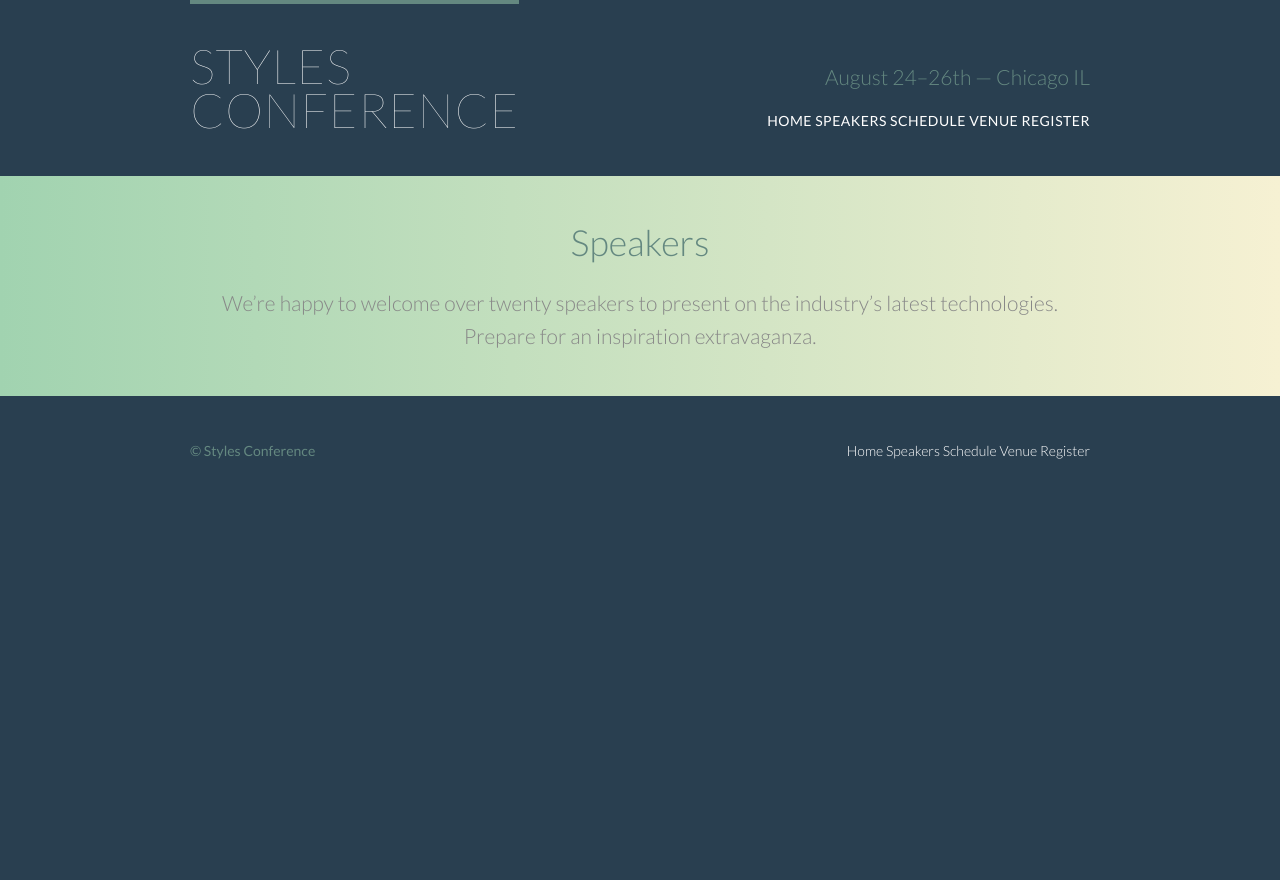
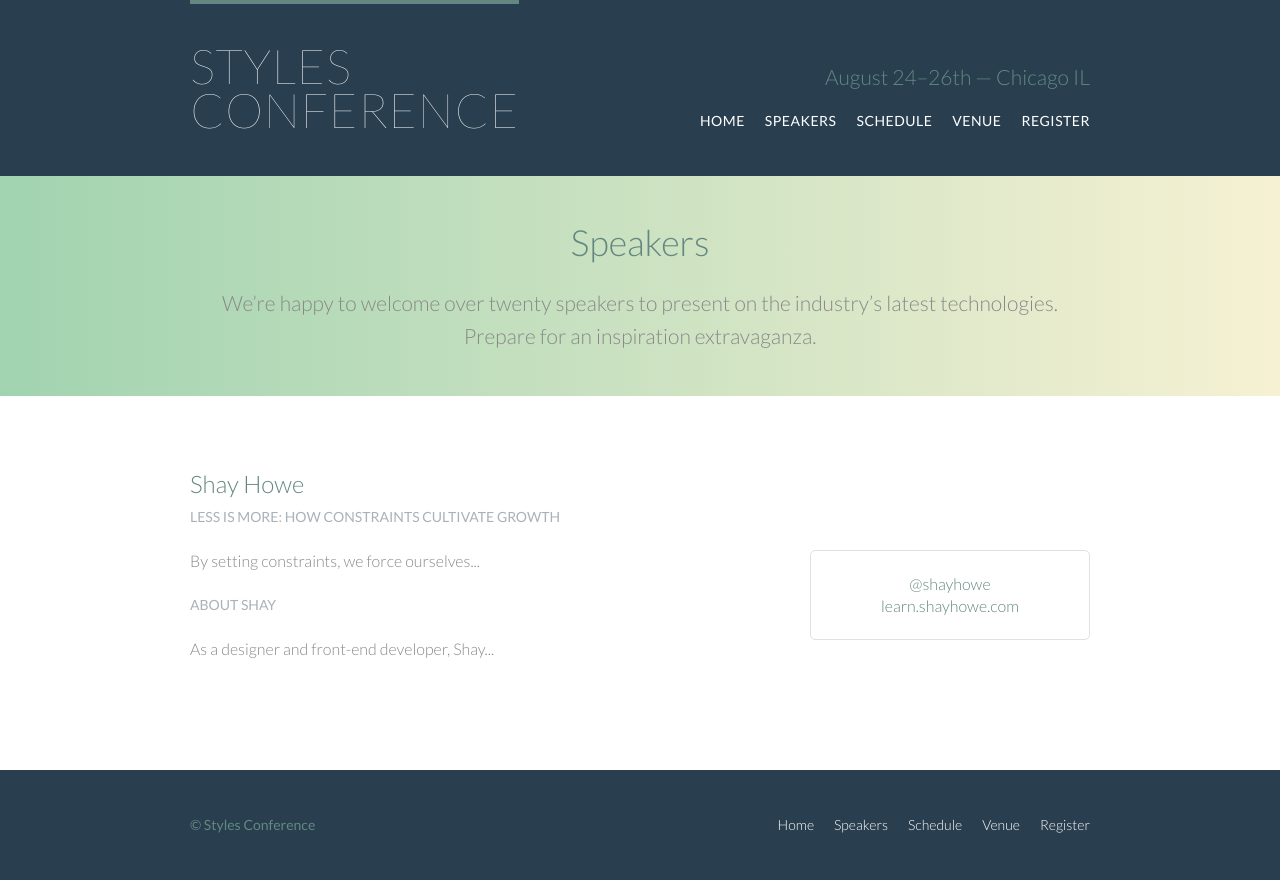
Before and after one commit to AgathaLynn/web-development-learning-path, a plain HTML site: page learn-to-code/examples-from-reading/styles-conference/speakers.html in a window 1280 px wide. Before the commit the page ends 800 px from the top, so only its background shows below. Drawn offline with Linux system fonts and the light colour scheme.

Commit message:
include changes from chapter 8

```diff
--- a/learn-to-code/examples-from-reading/styles-conference/assets/stylesheets/main.css
+++ b/learn-to-code/examples-from-reading/styles-conference/assets/stylesheets/main.css
@@ -251,6 +251,24 @@ cite, em {
 
 /*
   =========================================
+	SPEAKERS
+	=========================================
+*/
+
+.speaker {
+	margin-bottom: 44px;
+}
+
+.speaker-info {
+	border: 1px solid #dfe2e5;
+	border-radius: 5px;
+	margin-top: 88px;
+	padding: 22px 0;
+	text-align: center;
+}
+
+/*
+  =========================================
 	CLEARFIX
 	=========================================
 */
@@ -349,3 +367,13 @@ cite, em {
 .nav {
 	text-align: right;
 }
+
+.nav li {
+	display: inline-block;
+	margin: 0 10px;
+	vertical-align: top;
+}
+
+.nav li:last-child {
+	margin-right: 0;
+}
--- a/learn-to-code/examples-from-reading/styles-conference/speakers.html
+++ b/learn-to-code/examples-from-reading/styles-conference/speakers.html
@@ -17,11 +17,13 @@
       <h3 class="tagline">August 24&ndash;26th &mdash; Chicago IL</h3>
 
       <nav class="nav primary-nav">
-        <a href="index.html">Home</a>
-        <a href="speakers.html">Speakers</a>
-        <a href="schedule.html">Schedule</a>
-        <a href="venue.html">Venue</a>
-        <a hreft="register.html">Register</a>
+        <ul>
+          <li><a href="index.html">Home</a></li><!--
+          --><li><a href="speakers.html">Speakers</a></li><!--
+          --><li><a href="schedule.html">Schedule</a></li><!--
+          --><li><a href="venue.html">Venue</a></li><!--
+          --><li><a href="register.html">Register</a></li>
+        </ul>
       </nav>
     </header>
 
@@ -35,15 +37,48 @@
       </div>
     </section>
 
+    <section class="row">
+      <div class="grid">
+
+        <section class="speaker" id="shay-howe">
+
+          <div class="col-2-3">
+
+            <h2>Shay Howe</h2>
+            <h5>Less Is More: How Constraints Cultivate Growth</h5>
+
+            <p>By setting constraints, we force ourselves...</p>
+
+            <h5>About Shay</h5>
+
+            <p>As a designer and front-end developer, Shay...</p>
+
+          </div><!--
+          --><aside class="col-1-3">
+            <div class="speaker-info">
+              <ul>
+                <li><a href="https://twitter.com/shayhowe">@shayhowe</a></li>
+                <li><a href="http://learn.shayhowe.com/">learn.shayhowe.com</a></li>
+              </ul>
+            </div>
+          </aside>
+
+        </section>
+
+      </div>
+    </section>
+
     <footer class="primary-footer container group">
       <small>&copy; Styles Conference</small>
 
       <nav class="nav">
-        <a href="index.html">Home</a>
-        <a href="speakers.html">Speakers</a>
-        <a href="schedule.html">Schedule</a>
-        <a href="venue.html">Venue</a>
-        <a hreft="register.html">Register</a>
+        <ul>
+          <li><a href="index.html">Home</a></li><!--
+          --><li><a href="speakers.html">Speakers</a></li><!--
+          --><li><a href="schedule.html">Schedule</a></li><!--
+          --><li><a href="venue.html">Venue</a></li><!--
+          --><li><a href="register.html">Register</a></li>
+        </ul>
       </nav>
     </footer>
   </body>
```
Also changed, not shown: learn-to-code/examples-from-reading/styles-conference/index.html (+14 -10 lines), learn-to-code/examples-from-reading/styles-conference/register.html (+14 -10 lines), learn-to-code/examples-from-reading/styles-conference/schedule.html (+14 -10 lines), learn-to-code/examples-from-reading/styles-conference/venue.html (+14 -10 lines).
